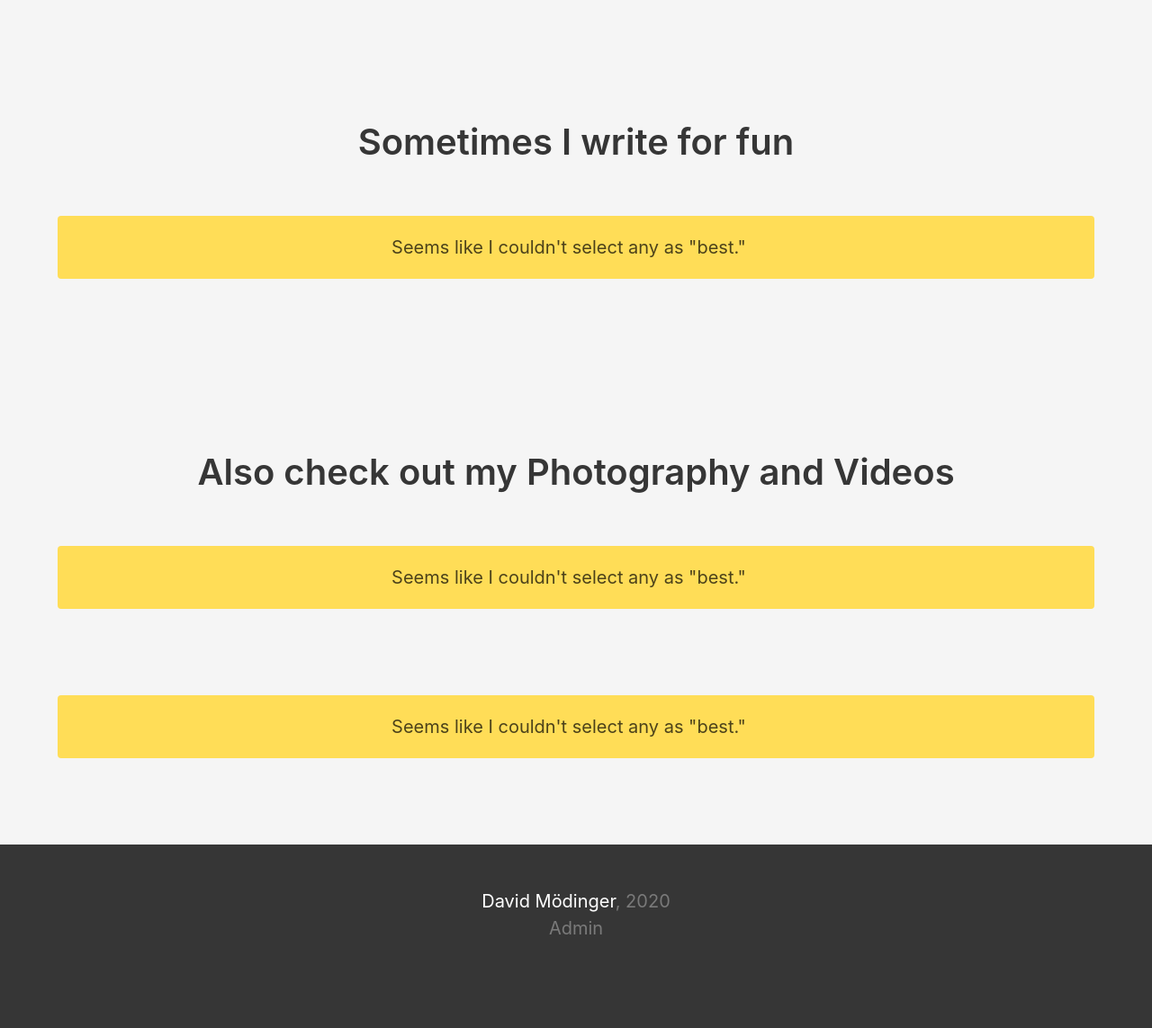
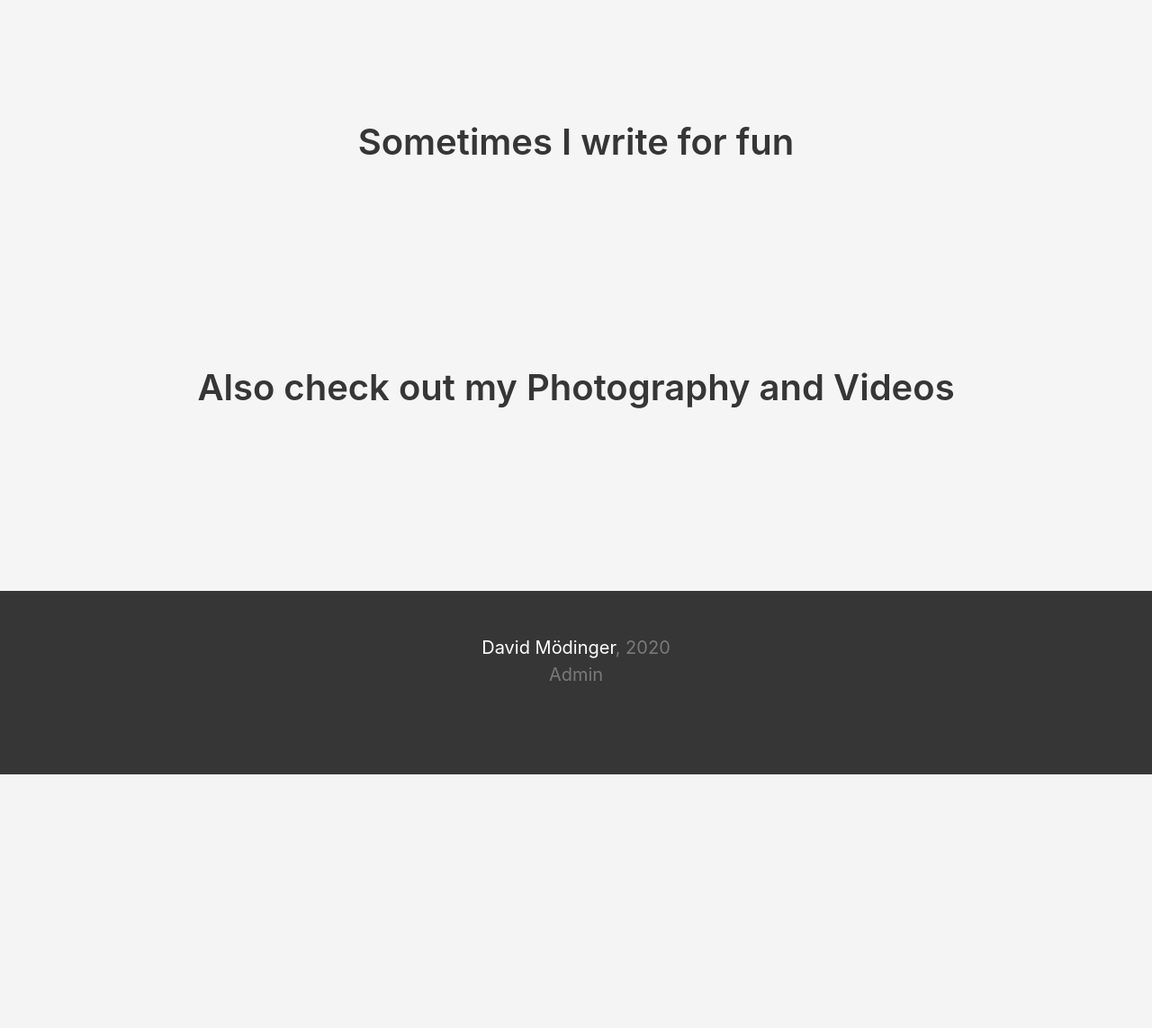
Before and after one commit to ketzu/knet-django, a Django app: page / in a window 1280 px wide. Shown: the part 1034-2177 px from the top of the page at 90% size. After the commit the page ends 1895 px from the top, so only its background shows below. Run offline with Django 3.2, Linux system fonts and the light colour scheme; data that the repository does not hold is empty; parts of the project's set-up code (start-up, migrations or seed data) failed here and were passed over; some libraries are stand-ins or nearby versions.

Commit message:
slight template corrections for articles and simplifications

```diff
--- a/medium/templates/blog/article_list.html
+++ b/medium/templates/blog/article_list.html
@@ -5,9 +5,13 @@
 {% endblock %}
 
 {% block list_entries %}
+    <div class="columns is-centered is-vcentered is-multiline" style="margin-top: 25px;margin-bottom:25px;">
     {% for article in object_list %}
-        {% include 'blog/single_article.html' %}
+        <div class="column is-12">
+            {% include 'blog/single_article.html' %}
+        </div>
     {% empty %}
         No articles yet.
     {% endfor %}
+    </div>
 {% endblock %}
--- a/web/templates/web/web.html
+++ b/web/templates/web/web.html
@@ -78,18 +78,10 @@
             <p class="title is-size-2">
                 Sometimes I write for fun
             </p>
-            <div class="columns mt-6">
+            <div class="columns mt-6 is-multiline">
                 {% for article in medium %}
-                    <div class="column">
+                    <div class="column is-12">
                         {% include 'blog/single_article.html' %}
-                    </div>
-                {% empty %}
-                    <div class="column">
-                        <div class="notification is-warning">
-                            <p class="is-size-5">
-                                Seems like I couldn't select any as "best."
-                            </p>
-                        </div>
                     </div>
                 {% endfor %}
             </div>
@@ -105,14 +97,6 @@
             <div class="columns is-centered is-multiline mt-6">
                 {% for gallery in galleries %}
                     {% include 'photography/single_gallery.html' %}
-                {% empty %}
-                    <div class="column">
-                        <div class="notification is-warning">
-                            <p class="is-size-5">
-                                Seems like I couldn't select any as "best."
-                            </p>
-                        </div>
-                    </div>
                 {% endfor %}
             </div>
         </div>
@@ -124,14 +108,6 @@
             <div class="columns is-centered is-vcentered is-multiline">
                 {% for video in videos %}
                     {% include 'videography/single_video.html' %}
-                {% empty %}
-                    <div class="column">
-                        <div class="notification is-warning">
-                            <p class="is-size-5">
-                                Seems like I couldn't select any as "best."
-                            </p>
-                        </div>
-                    </div>
                 {% endfor %}
             </div>
         </div>
```
